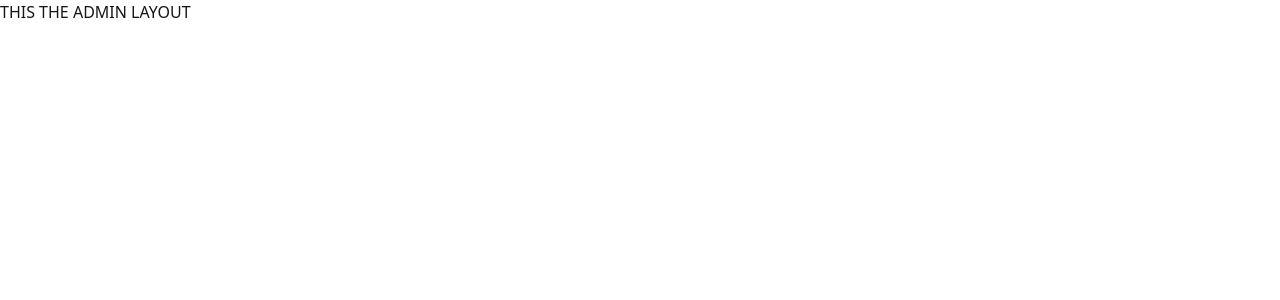
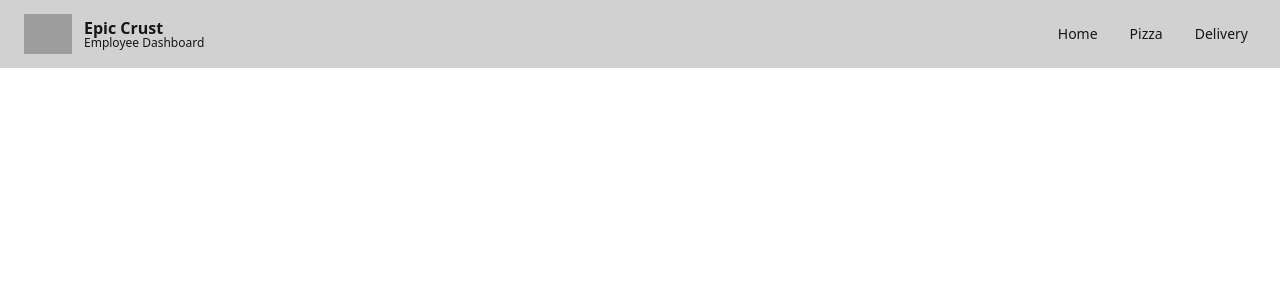
Before and after one commit to andradajus/EpicCrust, a React (Vite) app in the folder frontend/: page /admin in a window 1280 px wide. Shown: the top 300 px of the page. Built offline with nearby package versions, Linux system fonts and the light colour scheme; no server answers; grey boxes are pictures that could not be loaded.

Commit message:
Created initial employee dashboard

```diff
--- a/frontend/src/App.tsx
+++ b/frontend/src/App.tsx
@@ -14,7 +14,7 @@ function App() {
           <Routes>
             <Route path="*" element={<HomeLayout />} />
             <Route path="login" element={<Login />} />
-            <Route path="admin" element={<EmployeeLayout />} />
+            <Route path="admin/*" element={<EmployeeLayout />} />
             <Route path="registration" element={<Registration />} />
           </Routes>
         </BrowserRouter>
--- /dev/null
+++ b/frontend/src/components/Admin/AdminNavbar.tsx
@@ -0,0 +1,47 @@
+import { Link } from "react-router-dom"
+const AdminNavbar = ({children}: {children: JSX.Element}) => {
+  return (
+    <div className="drawer">
+        <input id="my-drawer-3" type="checkbox" className="drawer-toggle" />
+        <div className="drawer-content flex flex-col">
+            <div className="w-full navbar bg-base-300">
+            <div className="flex-none lg:hidden">
+                <label htmlFor="my-drawer-3" aria-label="open sidebar" className="btn btn-square btn-ghost">
+                <svg xmlns="http://www.w3.org/2000/svg" fill="none" viewBox="0 0 24 24" className="inline-block w-6 h-6 stroke-current"><path strokeLinecap="round" strokeLinejoin="round" strokeWidth="2" d="M4 6h16M4 12h16M4 18h16"></path></svg>
+                </label>
+            </div>
+            <div className="flex-1 px-2 mx-2">
+            <Link to="/">
+                <img src="https://i.ibb.co/JpvPTYs/LOGO.png" alt="logo" className="w-12 h-10 mr-2 hover:bg-slate-200 hover:rounded-full hover:scale-105" />
+            </Link>
+                <div className="flex flex-col mb-3 ml-1">
+                    <span className="font-bold">Epic Crust</span>
+                    <sub>Employee Dashboard</sub>
+                </div>
+            </div>
+
+            <div className="flex-none hidden lg:block">
+                <ul className="menu menu-horizontal">
+                <li><a>Home</a></li>
+                <Link to="pizza">
+                    <li><a>Pizza</a></li>
+                </Link>
+                <li><a>Delivery</a></li>
+                </ul>
+            </div>
+            </div>
+            {children}
+        </div>
+        <div className="drawer-side">
+            <label htmlFor="my-drawer-3" aria-label="close sidebar" className="drawer-overlay"></label>
+            <ul className="menu p-4 w-80 min-h-full bg-base-200">
+                <li><a>Home</a></li>
+                <li><a>Pizza</a></li>
+                <li><a>Delivery</a></li>
+            </ul>
+        </div>
+    </div>
+  )
+}
+
+export default AdminNavbar
--- a/frontend/src/lib/utils.ts
+++ b/frontend/src/lib/utils.ts
@@ -23,7 +23,6 @@ export const registerUser = async (event: React.FormEvent<HTMLFormElement>) => {
       mobile_number: formData.get("mobile_number"),
     },
   };
-  console.log("Registration newUser", newUser)
   try {
     const res = await axios.post(`${backendBaseUrl}/users`, newUser);
     return res;
--- /dev/null
+++ b/frontend/src/pages/employee/Home.tsx
@@ -0,0 +1,8 @@
+const EmployeeHome = () => {
+  return (
+    <>
+    </>
+  )
+}
+
+export default EmployeeHome
--- a/frontend/src/pages/employee/layout.tsx
+++ b/frontend/src/pages/employee/layout.tsx
@@ -1,10 +1,19 @@
-import React from 'react'
+import { Route, Routes } from "react-router-dom"
+import EmployeeHome from "./Home"
+import AdminNavbar from "@/components/Admin/AdminNavbar"
+import EmployeePizza from "./pizza/EmployeePizza"
 
 const EmployeeLayout = () => {
   return (
-    <div>
-      THIS THE ADMIN LAYOUT
-    </div>
+    <>
+      <AdminNavbar>
+        <Routes>
+          <Route path="/" element={<EmployeeHome />} />
+          <Route path="pizza" element={<EmployeePizza />} />
+        </Routes>
+      </AdminNavbar>
+    </>
+
   )
 }
 
--- /dev/null
+++ b/frontend/src/pages/employee/pizza/EmployeePizza.tsx
@@ -0,0 +1,9 @@
+const EmployeePizza = () => {
+  return (
+    <div>
+      THIS IS PIZZA ROUTE
+    </div>
+  )
+}
+
+export default EmployeePizza
```
